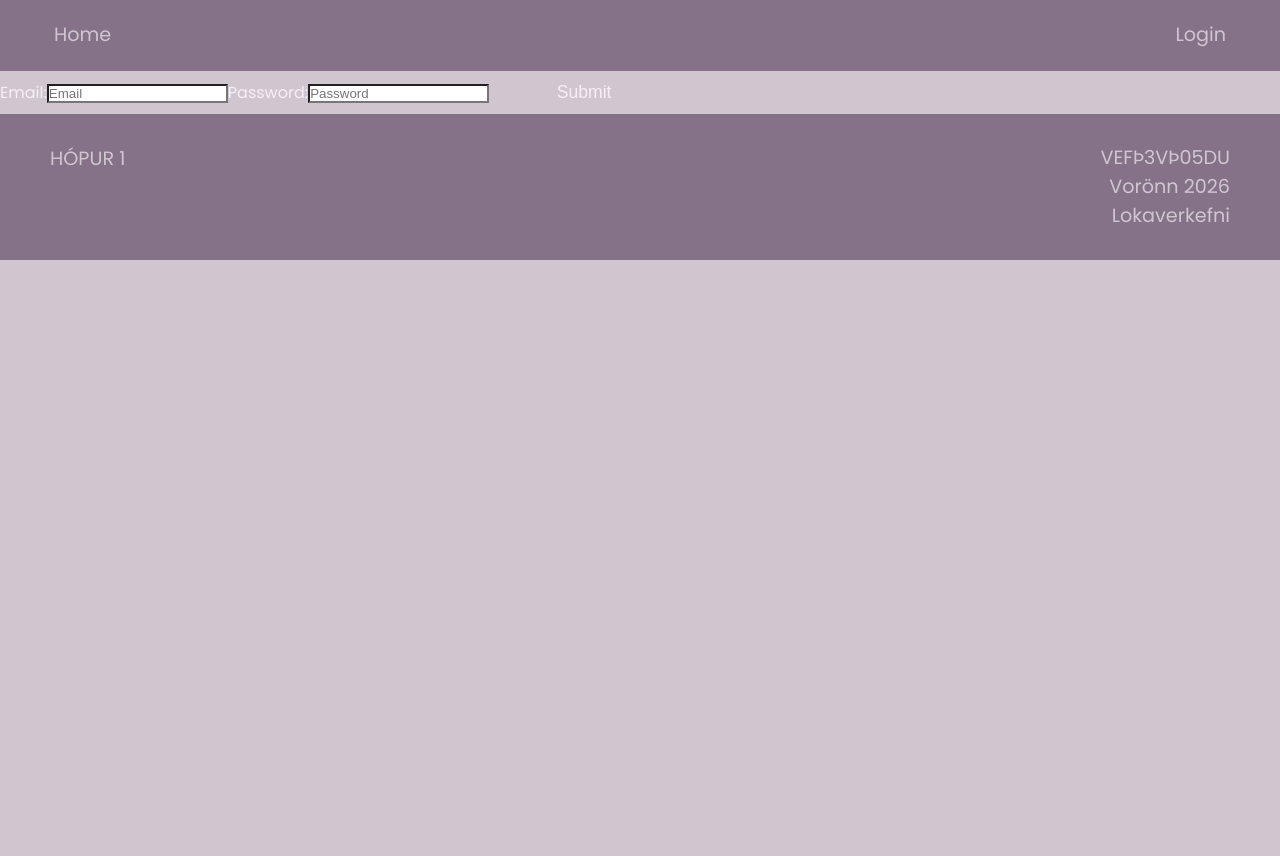
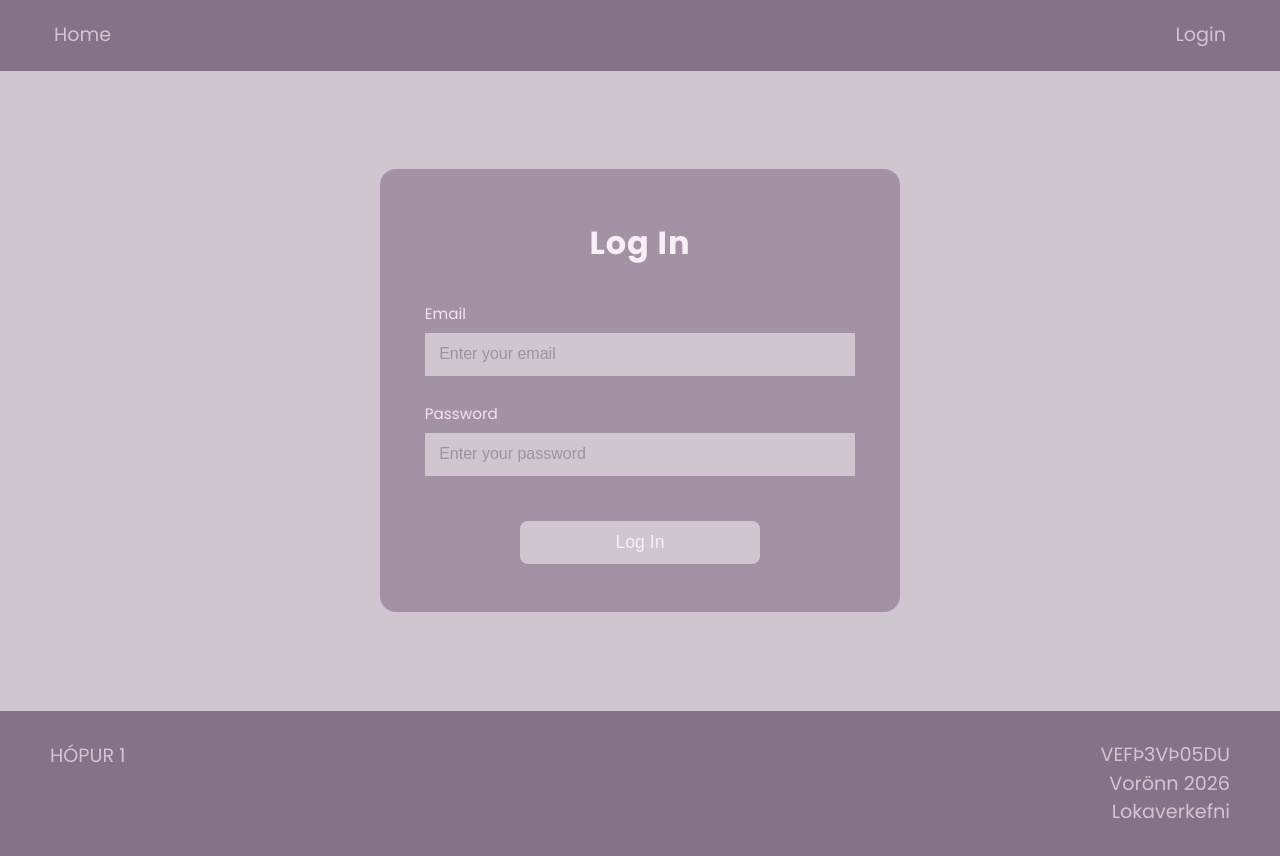
Before and after one commit to antonsmari/VEF-3V-05DU-Hopverkefni2, a Next.js app: page /login in a window 1280 px wide. Before the commit the page ends 800 px from the top, so only its background shows below. Built offline with nearby package versions, Linux system fonts and the light colour scheme; no server answers.

Commit message:
forms stylised

```diff
--- a/app/globals.css
+++ b/app/globals.css
@@ -38,12 +38,16 @@ main {
 	margin: 0 auto;
 }
 
-div,
 section,
-form,
 input {
 	border-radius: 0 !important;
 }
+
+section,
+input {
+	border-radius: 0;
+}
+
 
 /* NAVIGATION */
 
@@ -568,3 +572,114 @@ button:hover {
 .archived-card {
 	background-color: var(--bg-main);
 }
+
+/*------------------------------*/
+/*            FORMS             */
+/*------------------------------*/
+
+.form-page {
+	min-height: 80vh;
+	display: flex;
+	justify-content: center;
+	align-items: center;
+	padding: 2rem 1rem;
+	background-color: var(--bg-main);
+}
+
+/* Main Form Card */
+
+.form-card {
+	width: 100%;
+	max-width: 520px;
+	background-color: var(--bg-section);
+	padding: 3rem 2.8rem;
+	border-radius: 16px;
+	display: flex;
+	flex-direction: column;
+	gap: 1.6rem;
+}
+
+/* Title */
+
+.form-card h2 {
+	text-align: center;
+	font-size: 2rem;
+	letter-spacing: 1px;
+	margin-bottom: 0.5rem;
+}
+
+/* Groups */
+
+.form-group {
+	display: flex;
+	flex-direction: column;
+	gap: 0.4rem;
+}
+
+/* Labels */
+
+.form-group label {
+	font-size: 0.95rem;
+	opacity: 0.9;
+}
+
+/* Inputs */
+
+.form-group input,
+.form-group textarea {
+	width: 100%;
+	padding: 0.8rem 0.9rem;
+	border-radius: 8px;
+	border: none;
+	background-color: var(--bg-main);
+	color: var(--text-main);
+	font-size: 1rem;
+	transition: background-color 0.2s ease;
+}
+
+/* Textarea */
+
+.form-group textarea {
+	min-height: 100px;
+	resize: vertical;
+}
+
+/* Placeholder */
+
+.form-group input::placeholder,
+.form-group textarea::placeholder {
+	opacity: 0.6;
+}
+
+/* Focus */
+
+.form-group input:focus,
+.form-group textarea:focus {
+	outline: none;
+	background-color: var(--bg-section-2);
+}
+
+/* Submit Area */
+
+.form-submit {
+	margin-top: 1.2rem;
+	display: flex;
+	justify-content: center;
+}
+
+/* Submit Button */
+
+.form-submit button {
+	width: 100%;
+	max-width: 240px;
+	.dashboard-btn {
+	background-color: var(--bg-section);
+	color: var(--text-main);
+	border: 1px solid rgba(255, 255, 255, 0.3);
+}
+
+.dashboard-btn:hover {
+	background-color: var(--nav-bg);
+	color: var(--nav-hover);
+}
+}
--- a/app/login/page.tsx
+++ b/app/login/page.tsx
@@ -39,26 +39,37 @@ export default function Login() {
 	}
 
 	return (
-		<div>
-			<Form formMethod="post" action={loginUser}>
-				{/* call in the function loginUser when the form is submitted */}
-				<label htmlFor="email">Email:</label>
+		<div className="form-page">
+			<Form formMethod="post" action={loginUser} className="form-card">
+
+				<h2>Log In</h2>
+
+				<div className="form-group">
+					<label htmlFor="email">Email</label>
 					<input
 						id="email"
 						type="email"
 						name="email"
-					placeholder="Email"
+						placeholder="Enter your email"
+						required
 					/>
+				</div>
 
-				<label htmlFor="password">Password:</label>
+				<div className="form-group">
+					<label htmlFor="password">Password</label>
 					<input
 						id="password"
 						type="password"
 						name="password"
-					placeholder="Password"
+						placeholder="Enter your password"
+						required
 					/>
+				</div>
 
-				<button type="submit">Submit</button>
+				<div className="form-submit">
+					<button type="submit">Log In</button>
+				</div>
+
 			</Form>
 		</div>
 	);
```
Also changed, not shown: app/group/create/page.tsx (+25 -10 lines), app/register/page.tsx (+30 -11 lines). Lines whose indentation alone changed are shown as unchanged.
